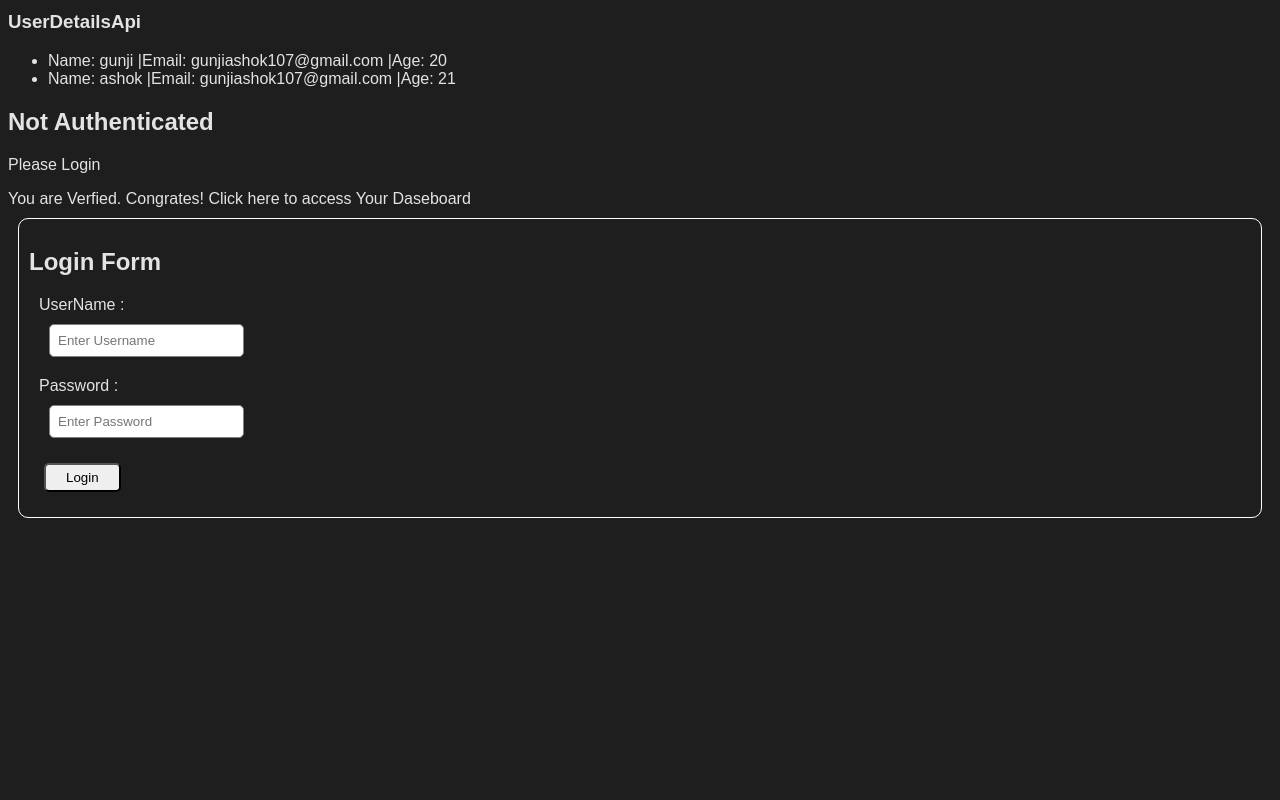
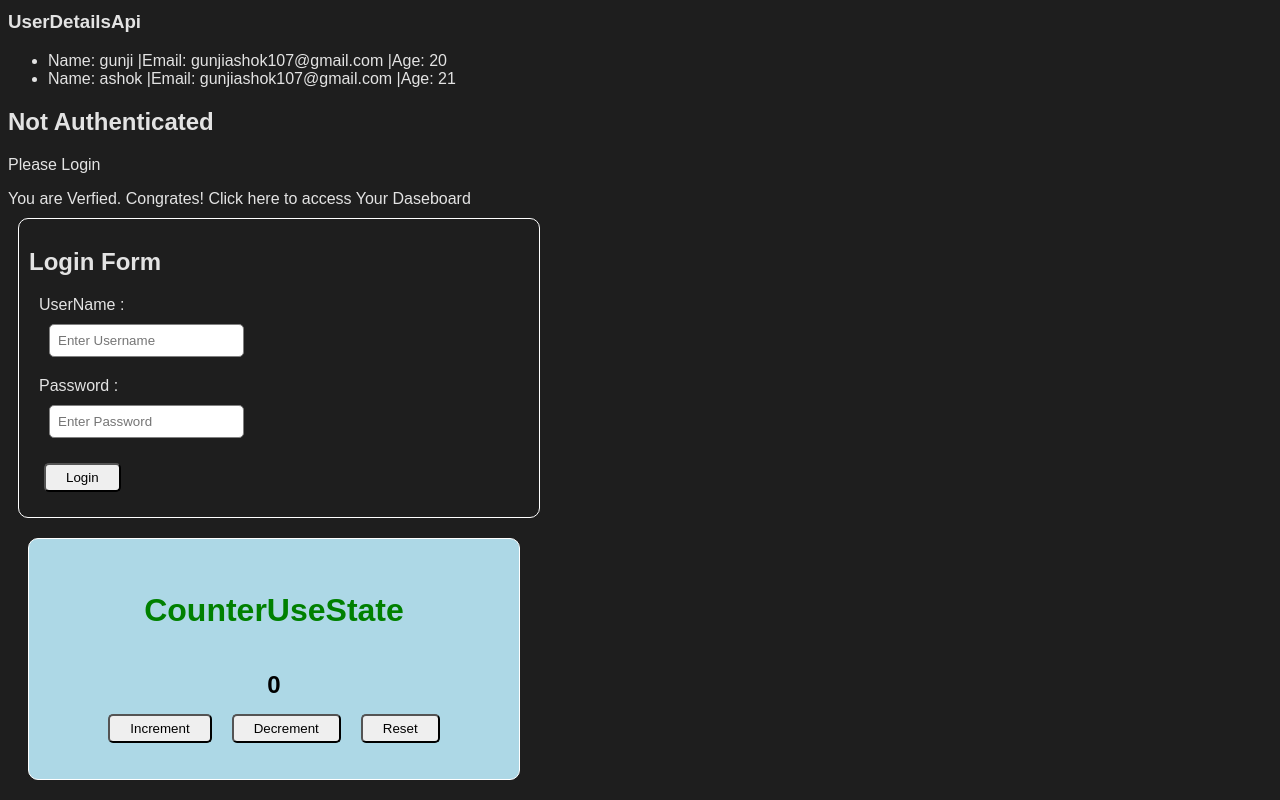
Before and after one commit to Ashokgunji0202/express_projects, a React (Vite) app in the folder pratice_1/: page / in a window 1280 px wide. Shown: the part 418-1218 px from the top of the page. Before the commit the page ends 946 px from the top, so only its background shows below. Built offline with nearby package versions, Linux system fonts and the light colour scheme.

Commit message:
add useState Object and value

```diff
--- a/pratice_1/src/App.jsx
+++ b/pratice_1/src/App.jsx
@@ -1,14 +1,14 @@
-import { useState } from 'react'
+import React from 'react'
 import UserProfile from './components/UserProfile'
 import UserDetailsApi from './components/UserDetailsApi'
 import ConductionalRen from './components/ConductionalRen'
 import VerfiedUser from './components/VerfiedUser'
 import LoginForm from './components/LoginForm'
+import CounterUseState from './components/CounterUseState'
 
 
 
 function App() {
-  const [count, setCount] = useState(0)
 
   return (
     <>
@@ -18,9 +18,13 @@ function App() {
         <UserDetailsApi />
         <ConductionalRen />
         <VerfiedUser />
+
       </div>
       <div>
         <LoginForm />
+      </div>
+      <div>
+      <CounterUseState />
       </div>
     </>
   )
--- /dev/null
+++ b/pratice_1/src/components/CounterUseState.jsx
@@ -0,0 +1,54 @@
+import React,{ useState } from 'react'
+import Styles from './Style.module.css'
+
+
+
+const CounterUseState = () => {
+    const [count, setCount] = useState(0);
+
+   const handleIncrement = () => {
+      setCount(count + 1);
+    };
+    const handleDecrement = () => {
+      setCount(count - 1);
+    };
+    const handleReset = () => {
+      setCount(0);
+    };
+
+    return (
+      <div
+        style={{
+          padding: '20px',
+          margin: '20px',
+          border: '1px solid white',
+          backgroundColor: 'lightblue',
+          height: '200px',
+          width: '450px',
+          display: 'flex',
+          justifyContent: 'center',
+          alignItems: 'center',
+          borderRadius: '10px',
+          flexDirection: 'column',
+        }}
+      >
+        <h1 style={{ textAlign: 'center', color: 'green' }}>CounterUseState</h1>
+
+        <h2 style={{ color: 'black', marginBottom: '10px' }}>{count}</h2>
+
+        <div
+          style={{
+            display: 'flex',
+            justifyContent: 'center',
+            alignItems: 'center',
+            gap: '10px',
+          }}
+        >
+          <button className={Styles.buttonStyle} onClick={handleIncrement}>Increment</button>
+          <button className={Styles.buttonStyle} onClick={() => handleDecrement()}>Decrement</button>
+          <button className={Styles.buttonStyle} onClick={() => handleReset()}>Reset</button>
+        </div>
+      </div>
+    );
+  };
+export default CounterUseState
--- a/pratice_1/src/components/LoginForm.jsx
+++ b/pratice_1/src/components/LoginForm.jsx
@@ -33,12 +33,13 @@ const LoginForm = () => {
           borderRadius: '10px',
           padding: '10px',
           margin: '10px',
+          width: '500px',
         }}
       >
         <div>
           <h2>Login Form</h2>
         </div>
-        <div style={{ margin: '10px' }}>
+        <div style={{ margin: '10px'}}>
           <label htmlFor="userName">UserName :</label>
           <br />
           <input
```
Also changed, not shown: pratice_1/src/components/RegisterForm.jsx (added, +62 -0 lines).
